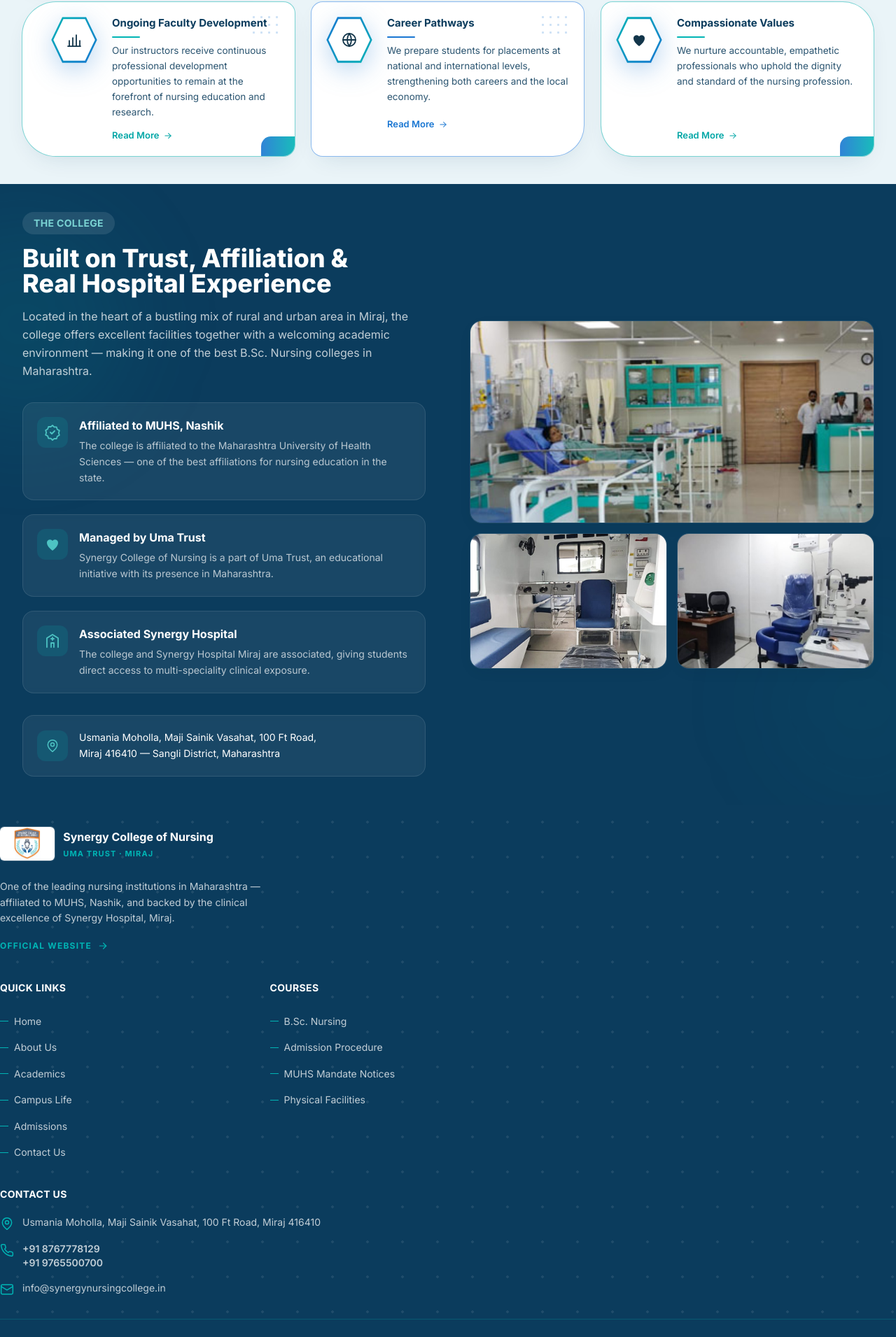
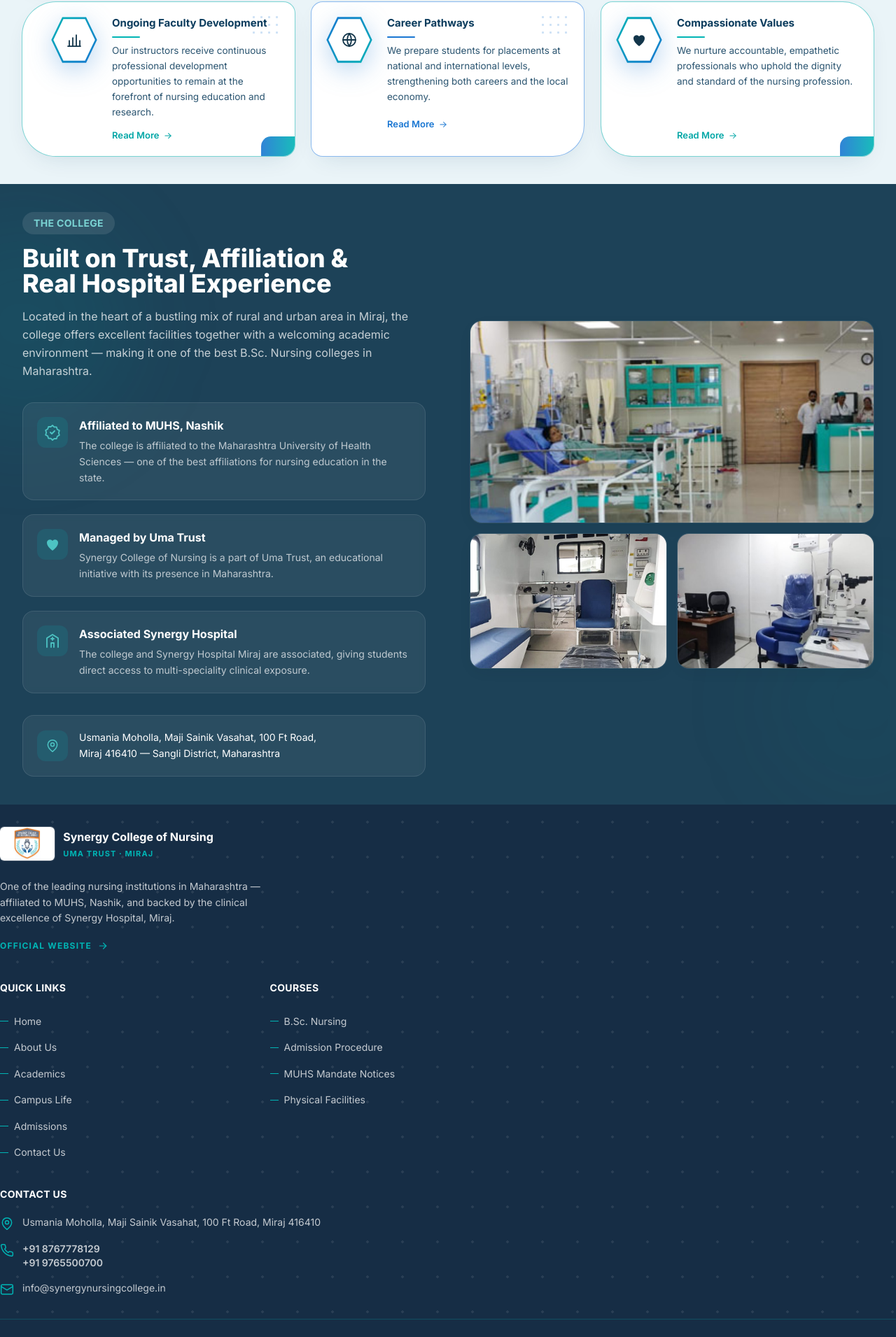
Before and after one commit to sayali2004-commit/synergynursingcollege, a React (Vite) app: page /#/ in a window 1280 px wide. Shown: the part 1976-3887 px from the top of the page at 70% size. Built offline with nearby package versions, Linux system fonts and the light colour scheme.

Commit message:
Improve color transition between College section and Footer
College section: #1D4258 (lighter navy)
Footer: #162D45 (darker navy)

Two very close shades from the same dark blue palette with a
subtle, seamless transition — no harsh horizontal line.

```diff
--- a/src/components/College.jsx
+++ b/src/components/College.jsx
@@ -3,7 +3,7 @@
 
 export default function College() {
   return (
-    <section id="college" className="section-pad relative overflow-hidden bg-navy-950">
+    <section id="college" className="section-pad relative overflow-hidden" style={{ backgroundColor: '#1D4258' }}>
       {/* decorative — very subtle */}
       <div
         className="pointer-events-none absolute -left-32 top-10 h-80 w-80 rounded-full bg-brand-600/10 blur-3xl"
--- a/src/components/Footer.jsx
+++ b/src/components/Footer.jsx
@@ -20,7 +20,7 @@
 
 export default function Footer() {
   return (
-    <footer className="relative overflow-hidden bg-navy-950 text-white/75">
+    <footer className="relative overflow-hidden text-white/75" style={{ backgroundColor: '#162D45' }}>
       {/* Subtle dotted texture */}
       <div
         className="pointer-events-none absolute inset-0 opacity-[0.08]"
```
